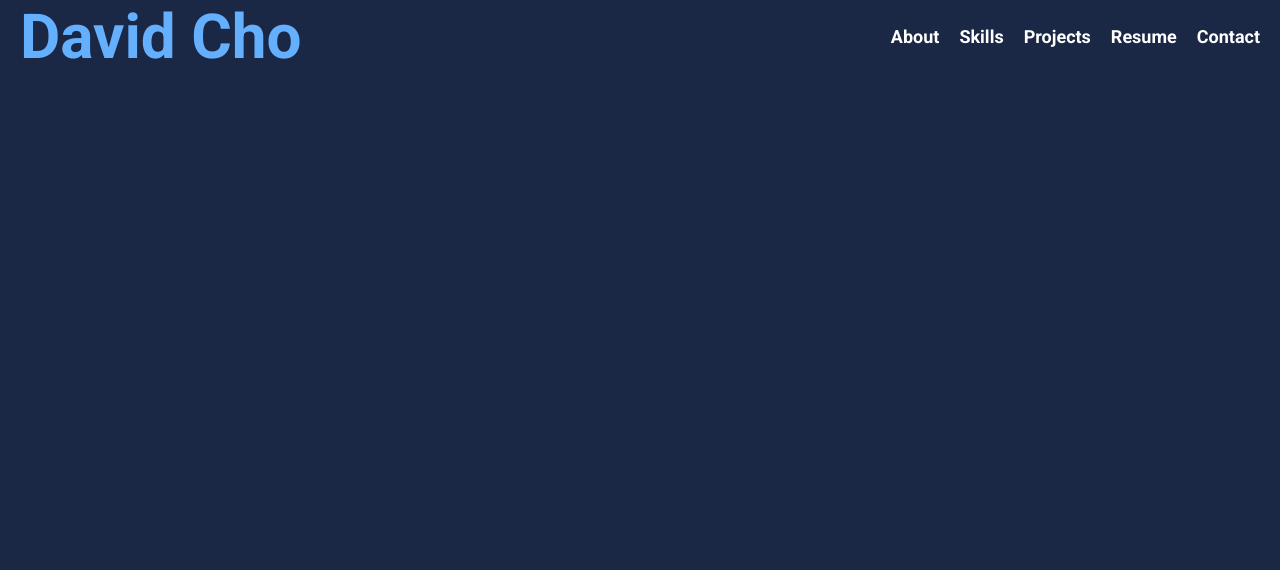
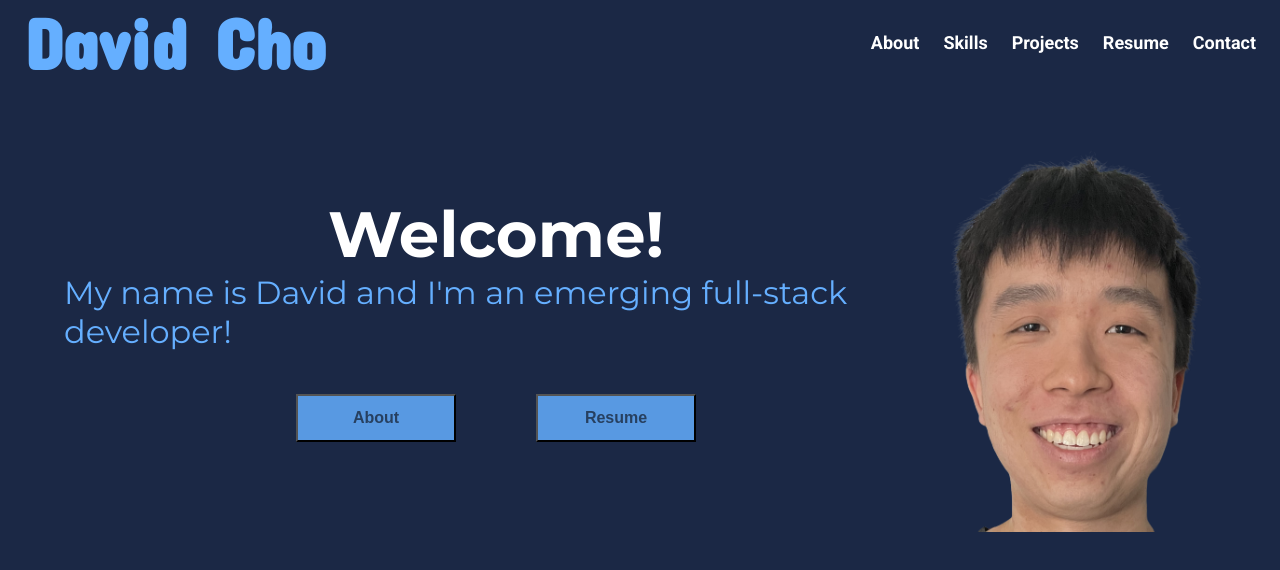
Before and after one commit to dcho10/david-portfolio, a React (Vite) app: page / in a window 1280 px wide. Shown: the top 570 px of the page. Built offline with nearby package versions, Linux system fonts and the light colour scheme.

Commit message:
Initialized Intro

```diff
--- a/index.html
+++ b/index.html
@@ -4,8 +4,8 @@
     <meta charset="UTF-8" />
     <meta name="viewport" content="width=device-width, initial-scale=1.0" />
     <link rel="preconnect" href="https://fonts.googleapis.com">
-    <link rel="preconnect" href="https://fonts.gstatic.com" crossorigin>
-    <link href="https://fonts.googleapis.com/css2?family=Montserrat:ital,wght@0,100..900;1,100..900&family=Open+Sans:ital,wght@0,300..800;1,300..800&family=Roboto:ital,wght@0,100;0,300;0,400;0,500;0,700;0,900;1,100;1,300;1,400;1,500;1,700;1,900&display=swap" rel="stylesheet">
+  <link rel="preconnect" href="https://fonts.gstatic.com" crossorigin>
+  <link href="https://fonts.googleapis.com/css2?family=Concert+One&family=Montserrat:ital,wght@0,100..900;1,100..900&family=Roboto:ital,wght@0,100;0,300;0,400;0,500;0,700;0,900;1,100;1,300;1,400;1,500;1,700;1,900&display=swap" rel="stylesheet">
     <title> David's Portfolio </title>
   </head>
   <body>
--- a/src/App.css
+++ b/src/App.css
@@ -14,3 +14,9 @@
     --quarternary: #5899E2;
     --quinary: #65AFFF;
 }
+
+.main-container {
+    display: flex;
+    flex-direction: column;
+    justify-content: center;
+}
--- a/src/App.jsx
+++ b/src/App.jsx
@@ -1,6 +1,6 @@
 import "./App.css";
-import { Outlet } from "react-router-dom";
 import Header from "./components/Header"
+import Intro from "./components/Intro"
 // import Footer from "./components/Footer"
 
 
@@ -9,7 +9,7 @@ export default function App() {
         <>
             <section className="main-container">
                 <Header />
-                <Outlet />
+                <Intro />
                 {/* <Footer /> */}
             </section>
         </>
--- a/src/components/Header.css
+++ b/src/components/Header.css
@@ -2,13 +2,15 @@
     display: flex;
     justify-content: space-between;
     font-family: "Roboto", sans-serif;
-    padding: 0 20px;
+    padding: 0 1.5em;
 }
 
 .header h1 a {
-    font-size: 62px;
+    font-size: 3em;
     font-weight: bold;
     color: var(--quinary);
+    font-family: "Concert One", sans-serif;
+
 }
 
 .header-links {
@@ -16,7 +18,7 @@
     flex-wrap: wrap;
     justify-content: center;
     align-items: center;
-    gap: 20px;
+    gap: 1.5em;
 }
 
 .header-links a {
--- a/src/components/Header.jsx
+++ b/src/components/Header.jsx
@@ -7,11 +7,11 @@ export default function Header() {
         <header className="header">
             <h1><a href="/"> David Cho </a></h1>
             <ul className="header-links">
-                <li><a href="#"> About </a></li>
-                <li><a href="#"> Skills </a></li>
-                <li><a href="#"> Projects </a></li>
-                <li><a href="#"> Resume </a></li>
-                <li><a href="#"> Contact </a></li>
+                <li><a href="#about"> About </a></li>
+                <li><a href="#skills"> Skills </a></li>
+                <li><a href="#projects"> Projects </a></li>
+                <li><a href="#resume"> Resume </a></li>
+                <li><a href="#contact"> Contact </a></li>
             </ul>
         </header>
     )
--- /dev/null
+++ b/src/components/Intro.css
@@ -0,0 +1,47 @@
+.intro-card {
+    display: flex;
+    justify-content: space-between;
+    padding: 5%;
+}
+
+.intro-card img {
+    max-width: 25%;
+}
+
+.intro-info {
+    display: flex;
+    flex-direction: column;
+    justify-content: center;
+    align-items: center;
+    font-family: "Montserrat", sans-serif;
+}
+
+.intro-info h2 {
+    color: white;
+    font-size: 4em;
+}
+
+.intro-info p {
+    font-size: 2em;
+    color: var(--quinary);
+}
+
+.buttons {
+    display: flex;
+    justify-content: space-between;
+    padding: 5%;
+    gap: 5em;
+}
+
+.buttons a button {
+    height: 3em;
+    width: 10em;
+    background-color: var(--quarternary);
+    font-size: 1em;
+    font-weight: bold;
+    color: var(--secondary);
+}
+
+.buttons a button:hover {
+    cursor: pointer;
+}
--- /dev/null
+++ b/src/components/Intro.jsx
@@ -0,0 +1,20 @@
+import "./Intro.css"
+import Avatar from "../assets/avatar.png";
+
+export default function Intro() {
+    return (
+        <>
+        <section className="intro-card" id="about">
+            <section className="intro-info">
+                <h2> Welcome! </h2>
+                <p> My name is David and I'm an emerging full-stack developer! </p>
+                <section className="buttons">
+                    <a href="#about"><button type="button"> About </button></a>
+                    <a href="#resume"><button type="button"> Resume </button></a>
+                </section>
+            </section>
+            <img src={Avatar} className="avatar-img"></img>
+        </section>
+        </>
+    )
+}
```
